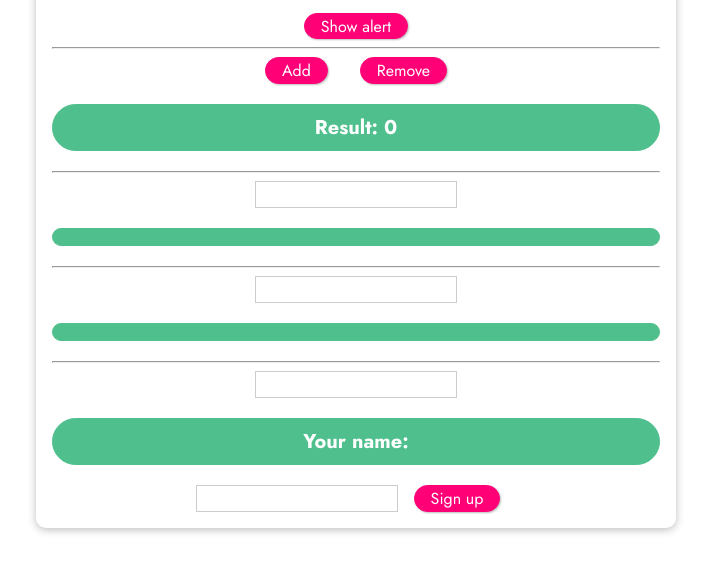
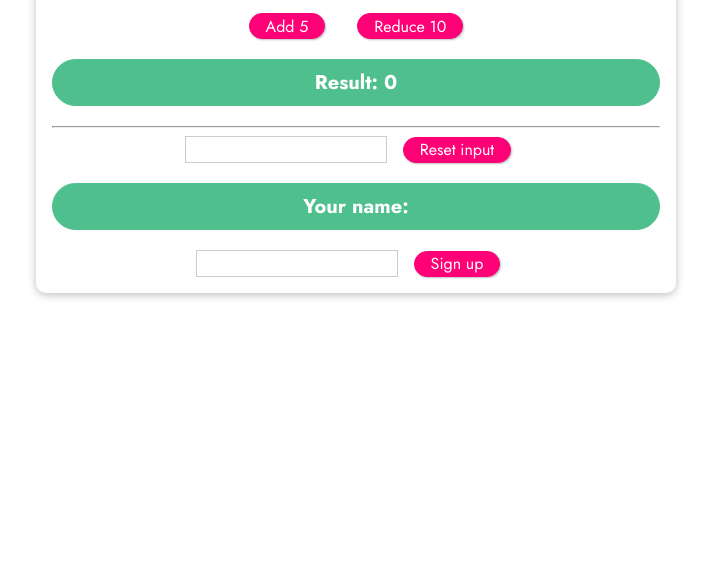
Before and after one commit to tmanspace/vue3_course, a website: page index.html in a window 1280 px wide. Shown: the part 286-858 px from the top of the page, without its empty margins (284-995 px from the left). After the commit the page ends 800 px from the top, so only its background shows below. Drawn offline with nearby package versions, Linux system fonts and the light colour scheme.

Commit message:
29. 2-way binding

```diff
--- a/app.js
+++ b/app.js
@@ -3,32 +3,20 @@ const app = Vue.createApp({
         return {
             counter: 0,
             name: '',
-            text: '',
-            textTwo: ''
         }
     },
     methods: {
-        add() {
-            this.counter++;
+        add(num) {
+            this.counter += num;
         },
-        reduce() {
-            this.counter--;
-        },
-        zeroing() {
-            this.counter = 0;
-            alert('U was zeroed');
+        reduce(num) {
+            this.counter -= num;
         },
         submitForm() {
             alert('Form submitted');
         },
-        showAlert() {
-            alert('Heeeey');
-        },
-        writeText(e) {
-            this.text = e.target.value;
-        },
-        writeTwo(e) {
-            this.textTwo = e.target.value;
+        resetInput() {
+            this.name = '';
         }
     }
 });
--- a/index.html
+++ b/index.html
@@ -18,21 +18,12 @@
     </header>
     <section id="events">
       <h2>Events in Action</h2>
-      <div>
-        <button @click="showAlert">Show alert</button>
-      </div>
-      <hr>
-      <button @click="add">Add</button>
-      <button @click.right="reduce">Remove</button>
+      <button @click="add(5)">Add 5</button>
+      <button @click="reduce(10)">Reduce 10</button>
       <p>Result: {{ counter }}</p>
       <hr>
-      <input type="text" @keydown="writeText">
-      <p>{{text}}</p>
-      <hr>
-      <input type="text" @keydown.enter="writeTwo">
-      <p>{{textTwo}}</p>
-      <hr>
       <input type="text" name="name" id="name" v-model='name'>
+      <button @click="resetInput">Reset input</button>
       <p>Your name: {{name}}</p>
       <form @submit.prevent="submitForm" action="#">
         <input type="text">
```
